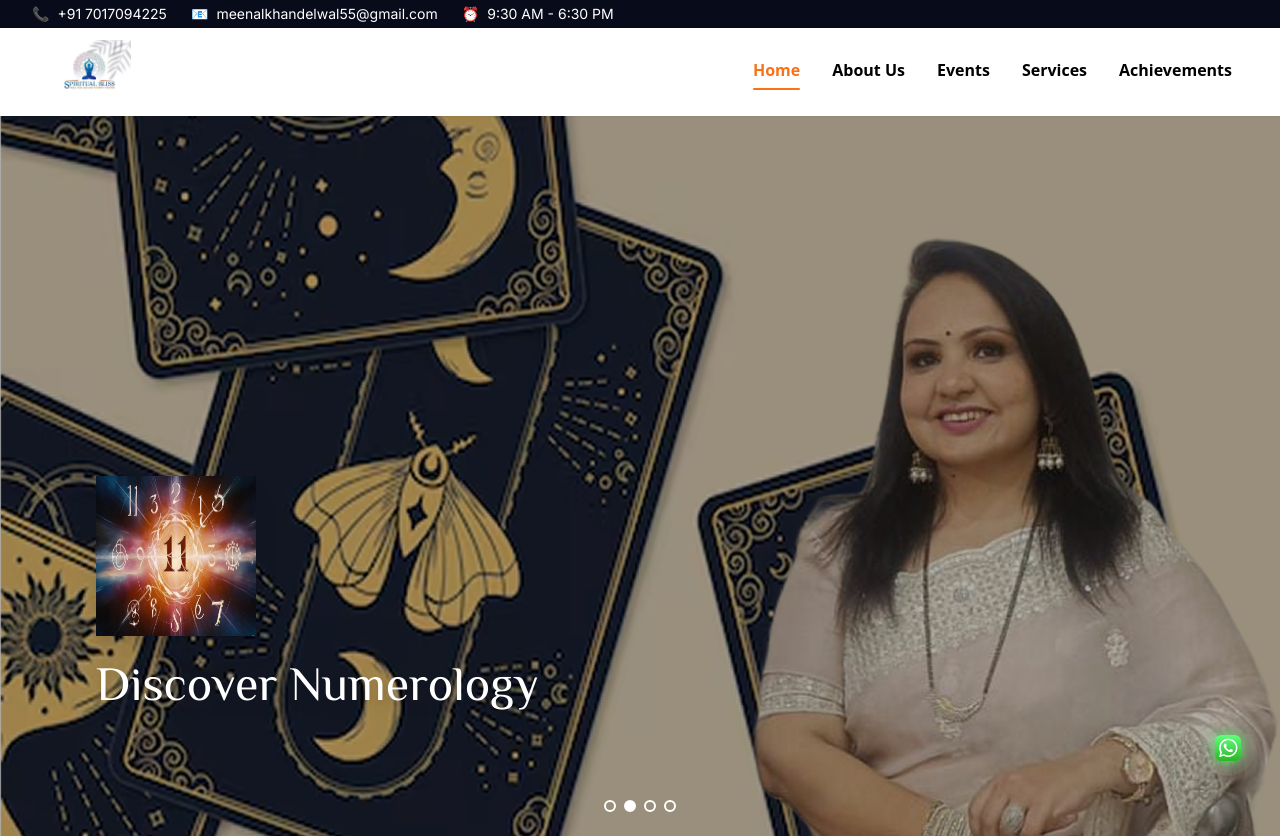
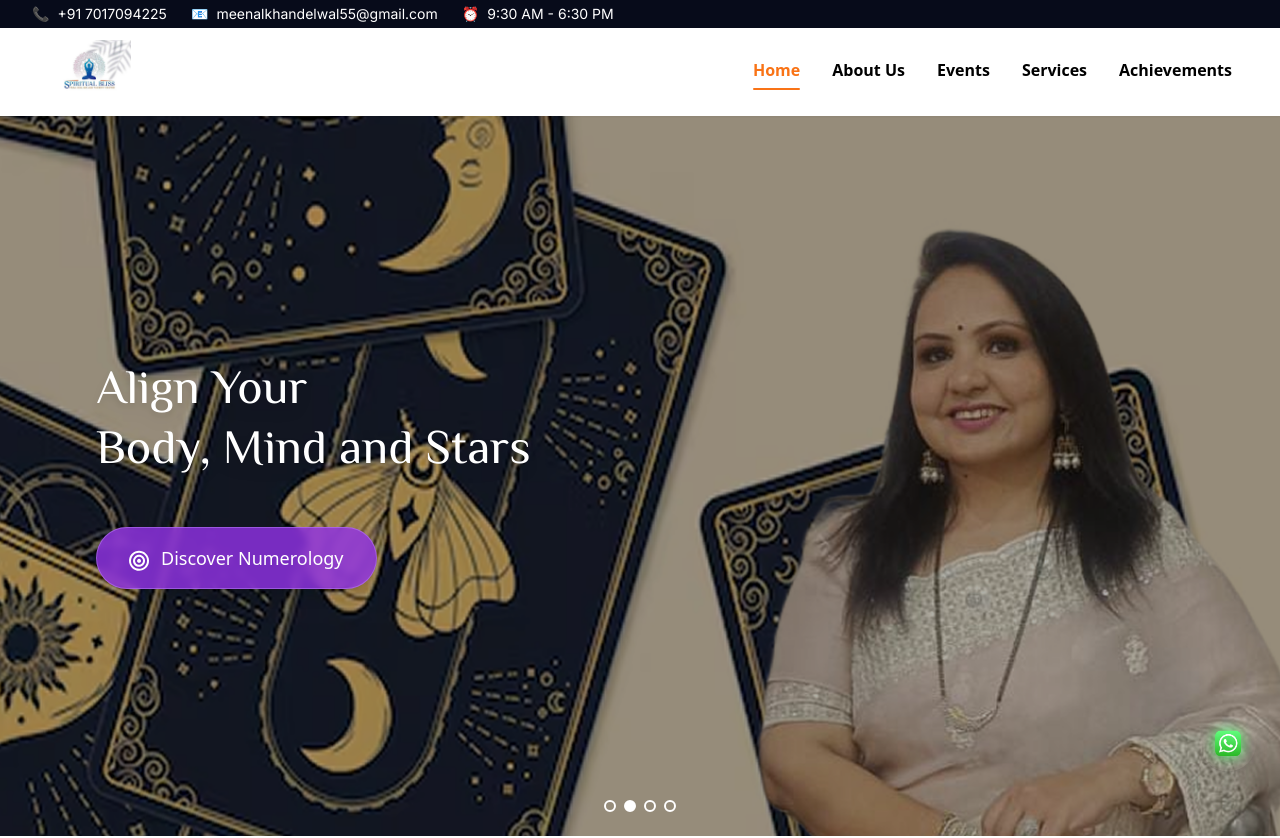
Before and after one commit to abheeksehgal25/Spiritual_Healingg, a React (Vite) app: page / in a window 1280 px wide. Shown: the top 838 px of the page. Built offline with nearby package versions, Linux system fonts and the light colour scheme.

Commit message:
first commit

```diff
--- a/src/AboutSection.jsx
+++ b/src/AboutSection.jsx
@@ -25,7 +25,7 @@
           transition={{ duration: 0.7, delay: 0.1, ease: 'easeOut' }}
           className="text-2xl md:text-[48px]  font-philosopher font-normal text-center mb-2"
         >
-          About Mystic Sonia
+          About Meenal Khandelwal
         </motion.h2>
         <div className="flex justify-center mb-2">
           <span className="w-16 h-1 bg-orange-400 rounded-full mx-2 mt-3" />
@@ -61,7 +61,7 @@
           >
             <h3 className="text-lg md:text-2xl font-semibold mb-2 text-center md:text-left">Introduction</h3>
             <p className="text-gray-700 mb-4 text-center md:text-left text-sm md:text-base">
-            Welcome! I’m Sonia — Yoga Teacher, Mudra Therapist, AstroYoga Guide, and Tarot Card Reader. My mission is to help you align your body, mind, and spirit through empowering, sacred practices. Whether you seek clarity, healing, or inner peace, my sessions gently guide you back to your true self — one breath, one mudra, one insight at a time.
+            Welcome! I’m Meenal Khandelwal — Yoga Teacher, Mudra Therapist, AstroYoga Guide, and Tarot Card Reader. My mission is to help you align your body, mind, and spirit through empowering, sacred practices. Whether you seek clarity, healing, or inner peace, my sessions gently guide you back to your true self — one breath, one mudra, one insight at a time.
             </p>
             <p className="text-gray-700 mb-6 text-center md:text-left text-sm md:text-base">
             With years of experience as a Tarot Card Reader, Astrologer, Numerologist, and Akashic Record Reader, I blend ancient wisdom with intuitive guidance. My spiritual journey began with my father, a Reiki Grand Master, whose teachings continue to inspire my work today.
--- a/src/HeroCarousel.jsx
+++ b/src/HeroCarousel.jsx
@@ -2,27 +2,54 @@
 import { motion, AnimatePresence } from 'framer-motion';
 import bg from './assets/background.png';
 import whatsapp from './assets/whatsapp.png';
-import tarotIcon from './assets/tarot_icon.webp';
-import numerologyIcon from './assets/Numerology_icon.webp';
-import astroYogaIcon from './assets/AstroYoga_icon.webp';
-import mudraIcon from './assets/Mudra_icon.webp';
 
 const slides = [
   {
-    icon: tarotIcon,
+    icon: (
+      <svg width="24" height="24" viewBox="0 0 24 24" fill="none" xmlns="http://www.w3.org/2000/svg">
+        <path d="M19 3H5C3.9 3 3 3.9 3 5V19C3 20.1 3.9 21 5 21H19C20.1 21 21 20.1 21 19V5C21 3.9 20.1 3 19 3ZM19 19H5V5H19V19Z" fill="white"/>
+        <path d="M7 7H17V9H7V7Z" fill="white"/>
+        <path d="M7 11H17V13H7V11Z" fill="white"/>
+        <path d="M7 15H13V17H7V15Z" fill="white"/>
+        <circle cx="16" cy="16" r="2" fill="white"/>
+      </svg>
+    ),
     label: 'Discover Tarot Reading',
+    service: 'tarot'
   },
   {
-    icon: numerologyIcon,
+    icon: (
+      <svg width="24" height="24" viewBox="0 0 24 24" fill="none" xmlns="http://www.w3.org/2000/svg">
+        <path d="M12 2C6.48 2 2 6.48 2 12C2 17.52 6.48 22 12 22C17.52 22 22 17.52 22 12C22 6.48 17.52 2 12 2ZM12 20C7.59 20 4 16.41 4 12C4 7.59 7.59 4 12 4C16.41 4 20 7.59 20 12C20 16.41 16.41 20 12 20Z" fill="white"/>
+        <path d="M12 6C8.69 6 6 8.69 6 12C6 15.31 8.69 18 12 18C15.31 18 18 15.31 18 12C18 8.69 15.31 6 12 6ZM12 16C9.79 16 8 14.21 8 12C8 9.79 9.79 8 12 8C14.21 8 16 9.79 16 12C16 14.21 14.21 16 12 16Z" fill="white"/>
+        <path d="M12 10C10.9 10 10 10.9 10 12C10 13.1 10.9 14 12 14C13.1 14 14 13.1 14 12C14 10.9 13.1 10 12 10Z" fill="white"/>
+      </svg>
+    ),
     label: 'Discover Numerology',
+    service: 'numerology'
   },
   {
-    icon: astroYogaIcon,
+    icon: (
+      <svg width="24" height="24" viewBox="0 0 24 24" fill="none" xmlns="http://www.w3.org/2000/svg">
+        <path d="M12 2C13.1 2 14 2.9 14 4C14 5.1 13.1 6 12 6C10.9 6 10 5.1 10 4C10 2.9 10.9 2 12 2ZM21 9V7L15 1H5C3.9 1 3 1.9 3 3V21C3 22.1 3.9 23 5 23H19C20.1 23 21 22.1 21 21V9ZM19 21H5V3H13V9H19V21Z" fill="white"/>
+        <path d="M8 12C8 13.1 7.1 14 6 14C4.9 14 4 13.1 4 12C4 10.9 4.9 10 6 10C7.1 10 8 10.9 8 12Z" fill="white"/>
+        <path d="M20 12C20 13.1 19.1 14 18 14C16.9 14 16 13.1 16 12C16 10.9 16.9 10 18 10C19.1 10 20 10.9 20 12Z" fill="white"/>
+        <path d="M14 16C14 17.1 13.1 18 12 18C10.9 18 10 17.1 10 16C10 14.9 10.9 14 12 14C13.1 14 14 14.9 14 16Z" fill="white"/>
+      </svg>
+    ),
     label: 'Discover Astro Yoga',
+    service: 'yoga'
   },
   {
-    icon: mudraIcon,
+    icon: (
+      <svg width="24" height="24" viewBox="0 0 24 24" fill="none" xmlns="http://www.w3.org/2000/svg">
+        <path d="M12 2C6.48 2 2 6.48 2 12C2 17.52 6.48 22 12 22C17.52 22 22 17.52 22 12C22 6.48 17.52 2 12 2ZM12 20C7.59 20 4 16.41 4 12C4 7.59 7.59 4 12 4C16.41 4 20 7.59 20 12C20 16.41 16.41 20 12 20Z" fill="white"/>
+        <path d="M12 6C8.69 6 6 8.69 6 12C6 15.31 8.69 18 12 18C15.31 18 18 15.31 18 12C18 8.69 15.31 6 12 6ZM12 16C9.79 16 8 14.21 8 12C8 9.79 9.79 8 12 8C14.21 8 16 9.79 16 12C16 14.21 14.21 16 12 16Z" fill="white"/>
+        <path d="M12 10C10.9 10 10 10.9 10 12C10 13.1 10.9 14 12 14C13.1 14 14 13.1 14 12C14 10.9 13.1 10 12 10Z" fill="white"/>
+      </svg>
+    ),
     label: 'Discover Mudra Therapy',
+    service: 'meditation'
   },
 ];
 
@@ -41,65 +68,204 @@
   const whatsappLink =
     'https://wa.me/917017094225?text=Hello%2C%20I%20would%20like%20to%20know%20more%20about%20your%20services.';
 
+  // Animation variants
+  const containerVariants = {
+    hidden: { opacity: 0 },
+    visible: {
+      opacity: 1,
+      transition: {
+        staggerChildren: 0.2,
+        delayChildren: 0.1
+      }
+    }
+  };
+
+  const textVariants = {
+    hidden: { opacity: 0, y: 30, x: -20 },
+    visible: {
+      opacity: 1,
+      y: 0,
+      x: 0,
+      transition: {
+        duration: 0.8,
+        ease: [0.25, 0.46, 0.45, 0.94]
+      }
+    }
+  };
+
+  const buttonVariants = {
+    hidden: { opacity: 0, y: 20, scale: 0.9 },
+    visible: {
+      opacity: 1,
+      y: 0,
+      scale: 1,
+      transition: {
+        duration: 0.6,
+        ease: [0.25, 0.46, 0.45, 0.94]
+      }
+    },
+    hover: {
+      scale: 1.05,
+      y: -2,
+      transition: {
+        duration: 0.3,
+        ease: "easeOut"
+      }
+    },
+    tap: {
+      scale: 0.95,
+      transition: {
+        duration: 0.1
+      }
+    }
+  };
+
+  const dotVariants = {
+    hidden: { scale: 0, opacity: 0 },
+    visible: {
+      scale: 1,
+      opacity: 1,
+      transition: {
+        duration: 0.3,
+        ease: "easeOut"
+      }
+    },
+    hover: {
+      scale: 1.2,
+      transition: {
+        duration: 0.2
+      }
+    }
+  };
+
   return (
     <div className="relative w-full h-[70vh] md:h-[90vh] overflow-hidden">
-      {/* Background Image */}
-      <img
+      {/* Background Image with subtle animation */}
+      <motion.img
         src={bg}
         alt="slide background"
         className="absolute inset-0 w-full h-full object-cover z-10"
         style={{ pointerEvents: 'none' }}
+        animate={{
+          scale: [1, 1.05, 1],
+        }}
+        transition={{
+          duration: 20,
+          repeat: Infinity,
+          ease: "easeInOut"
+        }}
       />
-      {/* Overlay for text readability */}
-      <div className="absolute inset-0 bg-black/30 z-20" />
+
+      {/* Animated overlay */}
+      <motion.div
+        className="absolute inset-0 bg-black/30 z-20"
+        animate={{
+          background: [
+            "rgba(0,0,0,0.3)",
+            "rgba(0,0,0,0.4)",
+            "rgba(0,0,0,0.3)"
+          ]
+        }}
+        transition={{
+          duration: 8,
+          repeat: Infinity,
+          ease: "easeInOut"
+        }}
+      />
+
       {/* Slide Content */}
-      <AnimatePresence initial={false}>
+      <AnimatePresence mode="wait">
         <motion.div
           key={current}
-          initial={{ opacity: 0, y: 40 }}
-          animate={{ opacity: 1, y: 0 }}
-          exit={{ opacity: 0, y: -40 }}
-          transition={{ duration: 0.8, ease: 'easeOut' }}
+          variants={containerVariants}
+          initial="hidden"
+          animate="visible"
+          exit="hidden"
           className="absolute top-1/2 left-6 md:left-24 -translate-y-1/2 z-30 flex flex-col items-start"
         >
-          <motion.img
-            src={slides[current].icon}
-            alt={slides[current].label}
-            initial={{ opacity: 0, scale: 0.8 }}
-            animate={{ opacity: 1, scale: 1 }}
-            transition={{ duration: 0.7, delay: 0.2, ease: 'easeOut' }}
-            className="w-24 h-24 md:w-40 md:h-40 mb-6 drop-shadow-xl"
-          />
-          <motion.h1
-            initial={{ opacity: 0, y: 30 }}
-            animate={{ opacity: 1, y: 0 }}
-            transition={{ duration: 1, delay: 0.3, ease: 'easeOut' }}
-            className="text-white text-2xl sm:text-3xl md:text-5xl font-philosopher font-normal text-left drop-shadow-lg max-w-xs sm:max-w-md md:max-w-2xl"
+          {/* Main heading with staggered text animation */}
+          <motion.div className="mb-12">
+            <motion.span
+              variants={textVariants}
+              className="text-white text-2xl sm:text-3xl md:text-5xl font-philosopher font-normal text-left drop-shadow-lg block"
+            >
+              Align Your
+            </motion.span>
+            <motion.span
+              variants={textVariants}
+              className="text-white text-2xl sm:text-3xl md:text-5xl font-philosopher font-normal text-left drop-shadow-lg block mt-3"
+            >
+              Body, Mind and Stars
+            </motion.span>
+          </motion.div>
+
+          {/* Animated button */}
+          <motion.button
+            variants={buttonVariants}
+            whileHover="hover"
+            whileTap="tap"
+            className="flex items-center gap-3 bg-purple-600/80 backdrop-blur-sm text-white px-8 py-4 rounded-full border border-purple-400/50 hover:bg-purple-500/90 transition-all duration-300 group relative overflow-hidden shadow-lg mt-2"
           >
-            {slides[current].label}
-          </motion.h1>
+            {/* Button background animation */}
+            <motion.div
+              className="absolute inset-0 bg-gradient-to-r from-white/0 via-white/10 to-white/0"
+              initial={{ x: "-100%" }}
+              whileHover={{ x: "100%" }}
+              transition={{ duration: 0.6 }}
+            />
+
+            <motion.div
+              className="w-5 h-5 relative z-10"
+              animate={{ rotate: [0, 360] }}
+              transition={{ duration: 20, repeat: Infinity, ease: "linear" }}
+            >
+              {slides[current].icon}
+            </motion.div>
+            <span className="text-lg font-medium relative z-10">{slides[current].label}</span>
+          </motion.button>
         </motion.div>
       </AnimatePresence>
-      {/* Dots */}
+
+      {/* Animated dots */}
       <div className="absolute bottom-6 left-1/2 -translate-x-1/2 flex gap-2 z-40">
         {slides.map((_, idx) => (
-          <button
+          <motion.button
             key={idx}
-            className={`w-3 h-3 rounded-full border-2 border-white ${current === idx ? 'bg-white' : 'bg-transparent'} transition-colors`}
+            variants={dotVariants}
+            initial="hidden"
+            animate="visible"
+            whileHover="hover"
+            className={`w-3 h-3 rounded-full border-2 border-white transition-colors ${
+              current === idx ? 'bg-white' : 'bg-transparent'
+            }`}
             onClick={() => setCurrent(idx)}
             aria-label={`Go to slide ${idx + 1}`}
+            style={{
+              animationDelay: `${idx * 0.1}s`
+            }}
           />
         ))}
       </div>
-      {/* WhatsApp Icon */}
-      <a
+
+      {/* Animated WhatsApp Icon */}
+      <motion.a
         href={whatsappLink}
         target="_blank"
         rel="noopener noreferrer"
         className="fixed bottom-6 right-6 z-50"
+        whileHover={{ scale: 1.1, rotate: 5 }}
+        whileTap={{ scale: 0.9 }}
+        animate={{
+          y: [0, -5, 0],
+        }}
+        transition={{
+          duration: 2,
+          repeat: Infinity,
+          ease: "easeInOut"
+        }}
       >
         <img src={whatsapp} alt="WhatsApp" className="w-14 h-14 rounded-full shadow-lg" />
-      </a>
+      </motion.a>
     </div>
   );
 }
```
